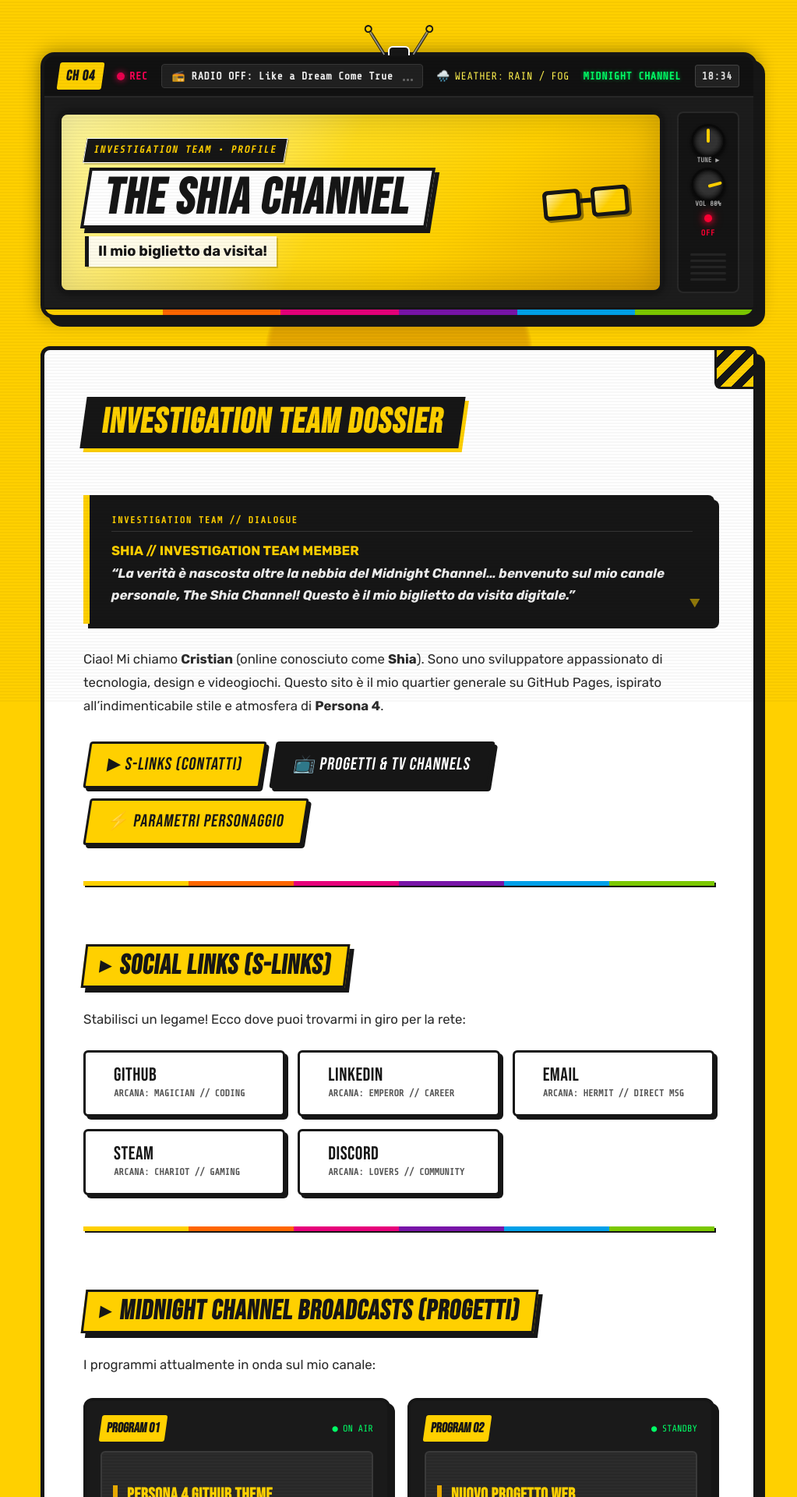
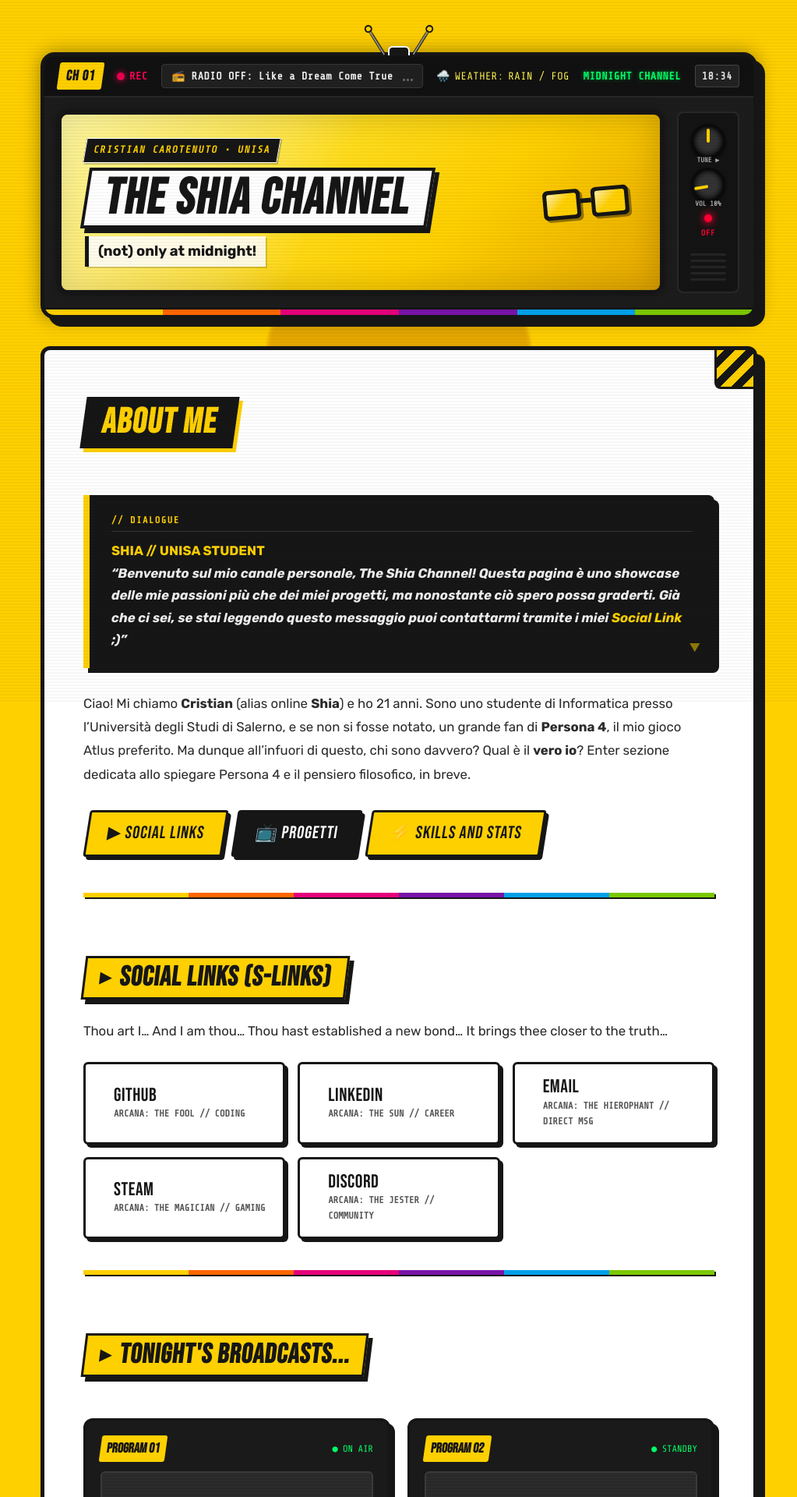
Before and after one commit to cristian-carotenuto/cristian-carotenuto.github.io, a Jekyll site: the page built from index.md, in a window 1280 px wide. Shown: the top 1920 px of the page at 78% size, without its empty margins (128-1151 px from the left). Built offline with Jekyll 4.4.1, drawn with Linux system fonts in a browser that asks for light colours; our own code applies the rules of GitHub Pages for plain Markdown files; some of the changed text lies outside the part shown.

Commit message:
Updated Features #4
+ fixed arcanas
+ fixed starting volume
+ fixed banner and footer
+ updated dialogues! ;)

```diff
--- a/_config.yml
+++ b/_config.yml
@@ -1,6 +1,6 @@
 theme: jekyll-theme-minimal
 title: The Shia Channel
-description: Il mio biglietto da visita!
+description: (not) only at midnight!
 github_username: cristian-carotenuto
 channel: "CH 04"
 weather: "RAIN / FOG"
--- a/_layouts/default.html
+++ b/_layouts/default.html
@@ -123,7 +123,7 @@
               <!-- Content inside TV Screen -->
               <div class="tv-screen-content">
                 <div class="p4-title-cluster">
-                  <div class="p4-sub-badge">INVESTIGATION TEAM &bull; PROFILE</div>
+                  <div class="p4-sub-badge">CRISTIAN CAROTENUTO &bull; UNISA</div>
                   <h1 class="p4-main-title">
                     <a href="{{ "/" | absolute_url }}">
                       <span class="title-word">{{ site.title | default: "The Shia Channel" }}</span>
@@ -152,7 +152,7 @@
               <!-- Middle Dial: Volume (VOL) -->
               <div class="tv-dial dial-vol" id="dial-volume" role="button" tabindex="0" title="Manopola Volume: Clicca per regolare o usa la rotellina del mouse">
                 <div class="dial-notch" id="notch-vol"></div>
-                <span class="dial-tag" id="vol-tag">VOL 80%</span>
+                <span class="dial-tag" id="vol-tag">VOL 10%</span>
               </div>
 
               <!-- Power Switch: Play / Pause Radio -->
@@ -192,10 +192,10 @@
         <div class="footer-rainbow" aria-hidden="true"></div>
         <div class="footer-inner">
           <div class="footer-badge">
-            <span class="badge-icon">📺</span> CH-04 BROADCAST
+            <span class="badge-icon">📺</span> site.channel
           </div>
           <p class="footer-meta">
-            <strong>{{ site.title }}</strong> &bull; Inspired by <em>Persona 4 (Atlus)</em> &bull; Hosted on GitHub Pages
+            <strong>{{ site.title }}</strong> &bull; Theme Inspired by <em>Persona 4 (Atlus)</em> &bull; Hosted on GitHub Pages
           </p>
           <div class="footer-links">
             <button type="button" class="p4-link-btn" id="btn-replay-intro" title="Riguarda la schermata di caricamento di Persona 4">
@@ -241,7 +241,7 @@
         var playlist = [
           {
             title: "Like a Dream Come True",
-            channel: "CH 04",
+            channel: "CH 01",
             src: "{{ '/assets/audio/like-a-dream-come-true.mp3' | relative_url }}"
           },
           {
--- a/assets/css/style.scss
+++ b/assets/css/style.scss
@@ -699,7 +699,7 @@ blockquote {
 }
 
 blockquote::before {
-  content: 'INVESTIGATION TEAM // DIALOGUE';
+  content: '// DIALOGUE';
   display: block;
   font-family: var(--font-mono);
   font-size: 0.75rem;
--- a/index.md
+++ b/index.md
@@ -2,24 +2,24 @@
 layout: default
 ---
 
-# Investigation Team Dossier
+# ABOUT ME
 
-> **SHIA // INVESTIGATION TEAM MEMBER**
-> *"La verità è nascosta oltre la nebbia del Midnight Channel... benvenuto sul mio canale personale, The Shia Channel! Questo è il mio biglietto da visita digitale."*
+> **SHIA // UNISA STUDENT**
+> *"Benvenuto sul mio canale personale, The Shia Channel! Questa pagina è uno showcase delle mie passioni più che dei miei progetti, ma nonostante ciò spero possa graderti. Già che ci sei, se stai leggendo questo messaggio puoi contattarmi tramite i miei **Social Link** ;)"*
 
-Ciao! Mi chiamo **Cristian** (online conosciuto come **Shia**). Sono uno sviluppatore appassionato di tecnologia, design e videogiochi. Questo sito è il mio quartier generale su GitHub Pages, ispirato all'indimenticabile stile e atmosfera di **Persona 4**.
+Ciao! Mi chiamo **Cristian** (alias online **Shia**) e ho 21 anni. Sono uno studente di Informatica presso l'Università degli Studi di Salerno, e se non si fosse notato, un grande fan di **Persona 4**, il mio gioco Atlus preferito. Ma dunque all'infuori di questo, chi sono davvero? Qual è il **vero io**? Enter sezione dedicata allo spiegare Persona 4 e il pensiero filosofico, in breve.
 
 <div style="margin: 25px 0;">
-  <a href="#social-links" class="p4-btn"><span>▶ S-Links (Contatti)</span></a>
-  <a href="#progetti" class="p4-btn p4-btn-dark"><span>📺 Progetti & TV Channels</span></a>
-  <a href="#status" class="p4-btn"><span>⚡ Parametri Personaggio</span></a>
+  <a href="#social-links" class="p4-btn"><span>▶ SOCIAL LINKS</span></a>
+  <a href="#progetti" class="p4-btn p4-btn-dark"><span>📺 PROGETTI</span></a>
+  <a href="#status" class="p4-btn"><span>⚡ SKILLS AND STATS </span></a>
 </div>
 
 ---
 
 <h2 id="social-links">Social Links (S-Links)</h2>
 
-Stabilisci un legame! Ecco dove puoi trovarmi in giro per la rete:
+Thou art I... And I am thou... Thou hast established a new bond... It brings thee closer to the truth...
 
 <div class="slink-grid">
 
@@ -32,7 +32,7 @@ Stabilisci un legame! Ecco dove puoi trovarmi in giro per la rete:
     </div>
     <div class="slink-info">
       <span class="slink-name">GitHub</span>
-      <span class="slink-arcana">ARCANA: MAGICIAN // CODING</span>
+      <span class="slink-arcana">ARCANA: THE FOOL // CODING</span>
     </div>
   </a>
 
@@ -45,7 +45,7 @@ Stabilisci un legame! Ecco dove puoi trovarmi in giro per la rete:
     </div>
     <div class="slink-info">
       <span class="slink-name">LinkedIn</span>
-      <span class="slink-arcana">ARCANA: EMPEROR // CAREER</span>
+      <span class="slink-arcana">ARCANA: THE SUN // CAREER</span>
     </div>
   </a>
 
@@ -58,7 +58,7 @@ Stabilisci un legame! Ecco dove puoi trovarmi in giro per la rete:
     </div>
     <div class="slink-info">
       <span class="slink-name">Email</span>
-      <span class="slink-arcana">ARCANA: HERMIT // DIRECT MSG</span>
+      <span class="slink-arcana">ARCANA: THE HIEROPHANT // DIRECT MSG</span>
     </div>
   </a>
 
@@ -71,7 +71,7 @@ Stabilisci un legame! Ecco dove puoi trovarmi in giro per la rete:
     </div>
     <div class="slink-info">
       <span class="slink-name">Steam</span>
-      <span class="slink-arcana">ARCANA: CHARIOT // GAMING</span>
+      <span class="slink-arcana">ARCANA: THE MAGICIAN // GAMING</span>
     </div>
   </a>
 
@@ -84,7 +84,7 @@ Stabilisci un legame! Ecco dove puoi trovarmi in giro per la rete:
     </div>
     <div class="slink-info">
       <span class="slink-name">Discord</span>
-      <span class="slink-arcana">ARCANA: LOVERS // COMMUNITY</span>
+      <span class="slink-arcana">ARCANA: THE JESTER // COMMUNITY</span>
     </div>
   </a>
 
@@ -92,9 +92,7 @@ Stabilisci un legame! Ecco dove puoi trovarmi in giro per la rete:
 
 ---
 
-<h2 id="progetti">Midnight Channel Broadcasts (Progetti)</h2>
-
-I programmi attualmente in onda sul mio canale:
+<h2 id="progetti">Tonight's Broadcasts... </h2>
 
 <div class="p4-grid">
 
@@ -159,9 +157,8 @@ I programmi attualmente in onda sul mio canale:
 
 ---
 
-<h2 id="status">Status & Competenze</h2>
+<h2 id="status">Stats & Competenze</h2>
 
-I miei parametri personali da sviluppatore:
 
 <div style="margin: 25px 0;">
 
```
Also changed, not shown: other parts of _layouts/default.html (+7 -7 lines).
